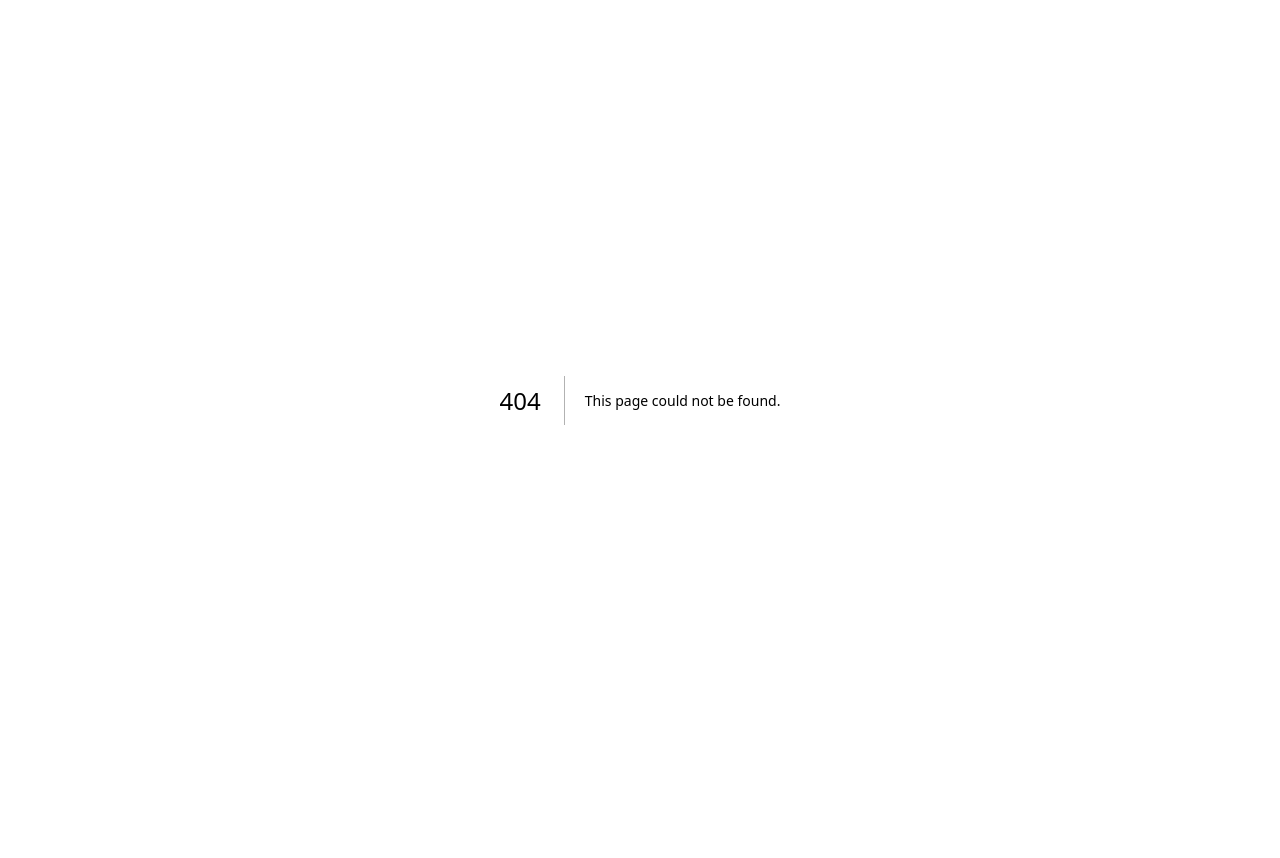
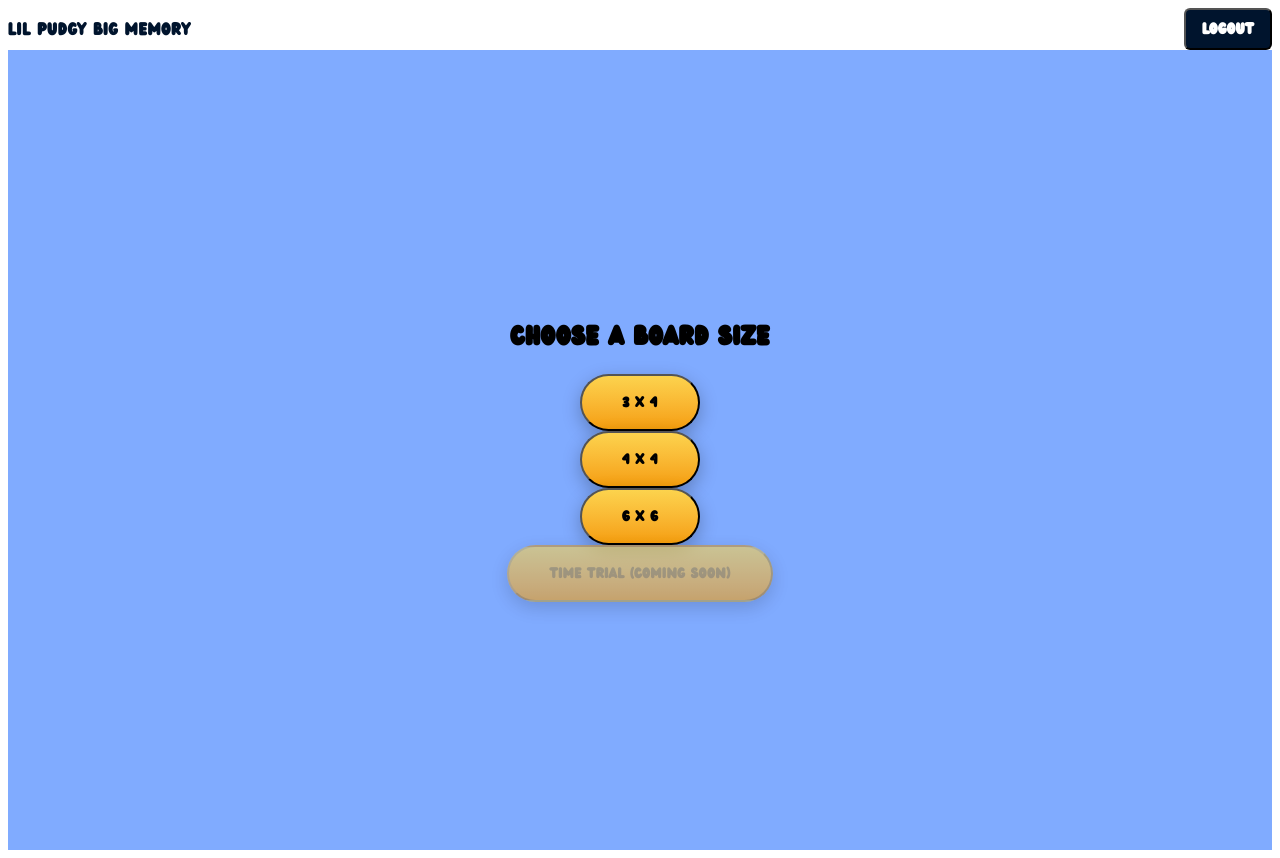
Before and after one commit to pinxhoes/lil-pudgy-big-memory-nodeJS, a Next.js app: page /play/solo in a window 1280 px wide. Before the commit this address had no page. Before the commit the page ends 800 px from the top, so only its background shows below. Built offline with nearby package versions, Linux system fonts and the light colour scheme.

Commit message:
add smaller game options

```diff
--- a/src/app/api/game/create/route.ts
+++ b/src/app/api/game/create/route.ts
@@ -1,12 +1,11 @@
 import { prisma } from '@lib/db';
 import { NextResponse } from 'next/server';
 
-// Helper to create a shuffled deck of 24 pairs (48 cards total)
-function generateShuffledDeck(): number[] {
-    const pairs = Array.from({ length: 24 }, (_, i) => i + 1); // card IDs 1 to 24
-    const fullDeck = [...pairs, ...pairs]; // duplicate to make pairs
+function generateShuffledDeck(size = 48): number[] {
+    const totalPairs = Math.floor(size / 2);
+    const pairs = Array.from({ length: totalPairs }, (_, i) => i + 1);
+    const fullDeck = [...pairs, ...pairs];
 
-    // Fisher-Yates shuffle
     for (let i = fullDeck.length - 1; i > 0; i--) {
         const j = Math.floor(Math.random() * (i + 1));
         [fullDeck[i], fullDeck[j]] = [fullDeck[j], fullDeck[i]];
@@ -17,22 +16,36 @@ function generateShuffledDeck(): number[] {
 
 export async function POST(req: Request) {
     const body = await req.json();
-    const { mode, player1Id, player2Id } = body;
+    const { mode, player1Id, player2Id, gridSize = 48 } = body;
+
+    console.log('[POST] /api/game/create body:', body);
 
     if (!mode || !player1Id) {
         return NextResponse.json({ message: 'Invalid game data' }, { status: 400 });
     }
 
     try {
-        const shuffledDeck = generateShuffledDeck();
+        // 👇 Ensure guest user exists
+        const player1 = await prisma.user.upsert({
+            where: { wallet: player1Id },
+            update: {},
+            create: {
+                wallet: player1Id,
+                privyId: null,
+                username: player1Id,
+            },
+        });
+
+        const shuffledDeck = generateShuffledDeck(gridSize);
+        console.log('[POST] Generated deck:', shuffledDeck);
 
         const game = await prisma.game.create({
             data: {
                 mode,
-                player1Id,
+                player1Id: player1.id, // 🧠 Use upserted user's actual ID
                 player2Id: mode === 'multiplayer' ? player2Id : null,
                 deck: shuffledDeck,
-                revealed: [], // empty initially
+                revealed: [],
                 turn: 1,
                 status: 'active',
             },
--- a/src/app/play/page.tsx
+++ b/src/app/play/page.tsx
@@ -1,10 +1,13 @@
 'use client';
 
 import StartGameButton from '@/components/StartGameButton';
+
+import { useRouter } from 'next/navigation';
 import { useState } from 'react';
 
 export default function Play() {
     const [mode, setMode] = useState<'solo' | 'multiplayer' | null>(null);
+    const router = useRouter()
 
     const userIdFromDB = 'guest'; // Static guest ID for now
 
@@ -16,7 +19,7 @@ export default function Play() {
                         className="mt-10 font-wedges text-xl text-white bg-gradient-to-b from-[#fcd34d] to-[#f59e0b]
             px-[2.5rem] py-[1rem] rounded-full shadow-[0_6px_18px_rgba(0,0,0,0.25)]
             transition-transform duration-150 active:scale-95 hover:brightness-110 cursor-pointer"
-                        onClick={() => setMode('solo')}
+                        onClick={() => router.push('/play/solo')}
                     >
                         VS Stoopid
                     </button>
@@ -30,7 +33,7 @@ export default function Play() {
                     </button>
                 </>
             ) : mode === 'solo' ? (
-                <StartGameButton userId={userIdFromDB} />
+                <StartGameButton userId={userIdFromDB} gridSize={0} />
             ) : (
                 <div className="flex flex-col items-center space-y-4">
                     <div className="text-[#00142d] text-xl font-wedges">Multiplayer coming soon!</div>
--- /dev/null
+++ b/src/app/play/solo/3x4/page.tsx
@@ -0,0 +1,7 @@
+'use client'
+
+import StartGameButton from '@/components/StartGameButton';
+
+export default function Game3x4() {
+    return <StartGameButton userId="guest" gridSize={12} columns={4} />;
+}
--- /dev/null
+++ b/src/app/play/solo/4x4/page.tsx
@@ -0,0 +1,7 @@
+'use client'
+
+import StartGameButton from '@/components/StartGameButton';
+
+export default function Game4x4() {
+    return <StartGameButton userId="guest" gridSize={12} columns={4} />;
+}
--- /dev/null
+++ b/src/app/play/solo/6x6/page.tsx
@@ -0,0 +1,7 @@
+'use client'
+
+import StartGameButton from '@/components/StartGameButton';
+
+export default function Game6x6() {
+    return <StartGameButton userId="guest" gridSize={36} columns={6} />;
+}
--- /dev/null
+++ b/src/app/play/solo/page.tsx
@@ -0,0 +1,39 @@
+'use client'
+
+import { useRouter } from 'next/navigation'
+
+export default function GameModeSelection() {
+    const router = useRouter()
+
+    return (
+        <main className="flex flex-col items-center justify-center p-4 min-h-screen bg-[#80abff] space-y-6 text-white font-wedges">
+            <h2 className="text-3xl mb-4">Choose a Board Size</h2>
+
+            <button
+                onClick={() => router.push('/play/solo/3x4')}
+                className="mt-10 font-wedges text-xl text-white bg-gradient-to-b from-[#fcd34d] to-[#f59e0b]
+                    px-[2.5rem] py-[1rem] rounded-full shadow-[0_6px_18px_rgba(0,0,0,0.25)]
+                    transition-transform duration-150 active:scale-95 hover:brightness-110 cursor-pointer disabled:opacity-60 disabled:cursor-not-allowed">3 x 4
+            </button>
+            <button
+                onClick={() => router.push('/play/solo/4x4')}
+                className="mt-10 font-wedges text-xl text-white bg-gradient-to-b from-[#fcd34d] to-[#f59e0b]
+                    px-[2.5rem] py-[1rem] rounded-full shadow-[0_6px_18px_rgba(0,0,0,0.25)]
+                    transition-transform duration-150 active:scale-95 hover:brightness-110 cursor-pointer disabled:opacity-60 disabled:cursor-not-allowed">4 x 4
+            </button>
+            <button
+                onClick={() => router.push('/play/solo/6x6')}
+                className="mt-10 font-wedges text-xl text-white bg-gradient-to-b from-[#fcd34d] to-[#f59e0b]
+                    px-[2.5rem] py-[1rem] rounded-full shadow-[0_6px_18px_rgba(0,0,0,0.25)]
+                    transition-transform duration-150 active:scale-95 hover:brightness-110 cursor-pointer disabled:opacity-60 disabled:cursor-not-allowed">6 x 6
+            </button>
+            <button
+                disabled
+                className="mt-10 font-wedges text-xl text-white bg-gradient-to-b from-[#fcd34d] to-[#f59e0b]
+                    px-[2.5rem] py-[1rem] rounded-full shadow-[0_6px_18px_rgba(0,0,0,0.25)]
+                    transition-transform duration-150 active:scale-95 hover:brightness-110 cursor-pointer disabled:opacity-60 disabled:cursor-not-allowed">
+                Time Trial (Coming Soon)
+            </button>
+        </main>
+    )
+}
--- a/src/components/GameBoard/GameBoardSolo.tsx
+++ b/src/components/GameBoard/GameBoardSolo.tsx
@@ -7,9 +7,10 @@ import './Card.css';
 
 type GameBoardProps = {
     cards: number[];
+    columns?: number;
 };
 
-export default function GameBoardSolo({ cards }: GameBoardProps) {
+export default function GameBoardSolo({ cards, columns = 8 }: GameBoardProps) {
     const [flippedCards, setFlippedCards] = useState<number[]>([]);
     const [matchedCards, setMatchedCards] = useState<Set<number>>(new Set());
     const [disabled, setDisabled] = useState(false);
@@ -45,12 +46,10 @@ export default function GameBoardSolo({ cards }: GameBoardProps) {
                         setPlayerScore((prev) => prev + 1);
                         setFlippedCards([]);
                         setDisabled(false);
-                        // Stay on human turn
                     } else {
                         setComputerScore((prev) => prev + 1);
                         setFlippedCards([]);
                         setDisabled(false);
-                        // Repeat computer turn
                     }
                 } else {
                     setFlippedCards([]);
@@ -67,7 +66,6 @@ export default function GameBoardSolo({ cards }: GameBoardProps) {
         }
     }, [matchedCards, cards]);
 
-    // Computer turn logic
     useEffect(() => {
         if (currentPlayer === 'computer' && flippedCards.length === 0 && !disabled) {
             const available = cards
@@ -103,7 +101,12 @@ export default function GameBoardSolo({ cards }: GameBoardProps) {
                 </div>
             )}
 
-            <div className="grid grid-cols-8 gap-3 w-[90vw] max-w-[1000px] mx-auto mt-4">
+            <div
+                className={`grid gap-3 w-[90vw] max-w-[1000px] mx-auto mt-4`}
+                style={{
+                    gridTemplateColumns: `repeat(${columns}, minmax(0, 1fr))`,
+                }}
+            >
                 {cards.map((value, i) => {
                     const isFlipped = flippedCards.includes(i) || matchedCards.has(i);
 
--- a/src/components/StartGameButton.tsx
+++ b/src/components/StartGameButton.tsx
@@ -1,48 +1,61 @@
 'use client'
 
-import { generateShuffledBoard } from '@/lib/gameLogic'
-import { useState } from 'react'
-import GameBoard from './GameBoard/GameBoardSolo'
-
+import { useState } from 'react';
+import GameBoardSolo from './GameBoard/GameBoardSolo';
 
 type StartGameButtonProps = {
-    userId: string
-}
+    userId: string;
+    gridSize?: number;
+    columns?: number;
+};
 
-export default function StartGameButton({ userId }: StartGameButtonProps) {
-    //const [gameId, setGameId] = useState<string | null>(null)
-    const [cards, setCards] = useState<number[] | null>(null)
-    const [loading, setLoading] = useState(false)
+export default function StartGameButton({ userId, gridSize = 48, columns }: StartGameButtonProps) {
+    const [cards, setCards] = useState<number[] | null>(null);
+    const [gameKey, setGameKey] = useState(0);
+    const [loading, setLoading] = useState(false);
 
     const startGame = async () => {
-        setLoading(true)
+        setLoading(true);
 
+        try {
             const res = await fetch('/api/game/create', {
                 method: 'POST',
                 headers: { 'Content-Type': 'application/json' },
-            body: JSON.stringify({ mode: 'solo', player1Id: userId }),
-        })
-        await res.json()
+                body: JSON.stringify({ mode: 'solo', player1Id: userId, gridSize }),
+            });
 
-        const shuffled = generateShuffledBoard()
-        setCards(shuffled)
-        setLoading(false)
+            const data = await res.json();
+
+            if (!res.ok || !data.game || !data.game.deck) {
+                console.error('[StartGame] Invalid response:', data);
+                alert('Failed to start game. Please try again.');
+                setLoading(false);
+                return;
             }
 
+            setCards(data.game.deck);
+            setGameKey(prev => prev + 1);
+        } catch (error) {
+            console.error('[StartGame] Error:', error);
+            alert('Something went wrong. Please try again.');
+        } finally {
+            setLoading(false);
+        }
+    };
+
     return (
-        <div className="p-4 flex flex-col items-center">
+        <div className="flex flex-col items-center justify-center p-4 min-h-screen bg-[#80abff] space-y-4">
             <button
                 onClick={startGame}
                 disabled={loading}
                 className="mt-10 font-wedges text-xl text-white bg-gradient-to-b from-[#fcd34d] to-[#f59e0b]
                 px-[2.5rem] py-[1rem] rounded-full shadow-[0_6px_18px_rgba(0,0,0,0.25)]
                 transition-transform duration-150 active:scale-95 hover:brightness-110 cursor-pointer disabled:opacity-60 disabled:cursor-not-allowed"
-
             >
                 {loading ? 'Starting...' : 'Start Game'}
             </button>
 
-            {cards && <GameBoard cards={cards} />}
+            {cards && <GameBoardSolo key={gameKey} cards={cards} columns={columns} />}
         </div>
-    );
+    )
 }
--- a/src/lib/gameLogic.ts
+++ /dev/null
@@ -1,12 +0,0 @@
-export function generateShuffledBoard(): number[] {
-    const pairs = Array.from({ length: 24 }, (_, i) => i + 1)
-    const deck = [...pairs, ...pairs]
-
-    // Shuffle the deck
-    for (let i = deck.length - 1; i > 0; i--) {
-        const j = Math.floor(Math.random() * (i + 1))
-            ;[deck[i], deck[j]] = [deck[j], deck[i]]
-    }
-
-    return deck;
-}
```
Lines whose indentation alone changed are shown as unchanged.
